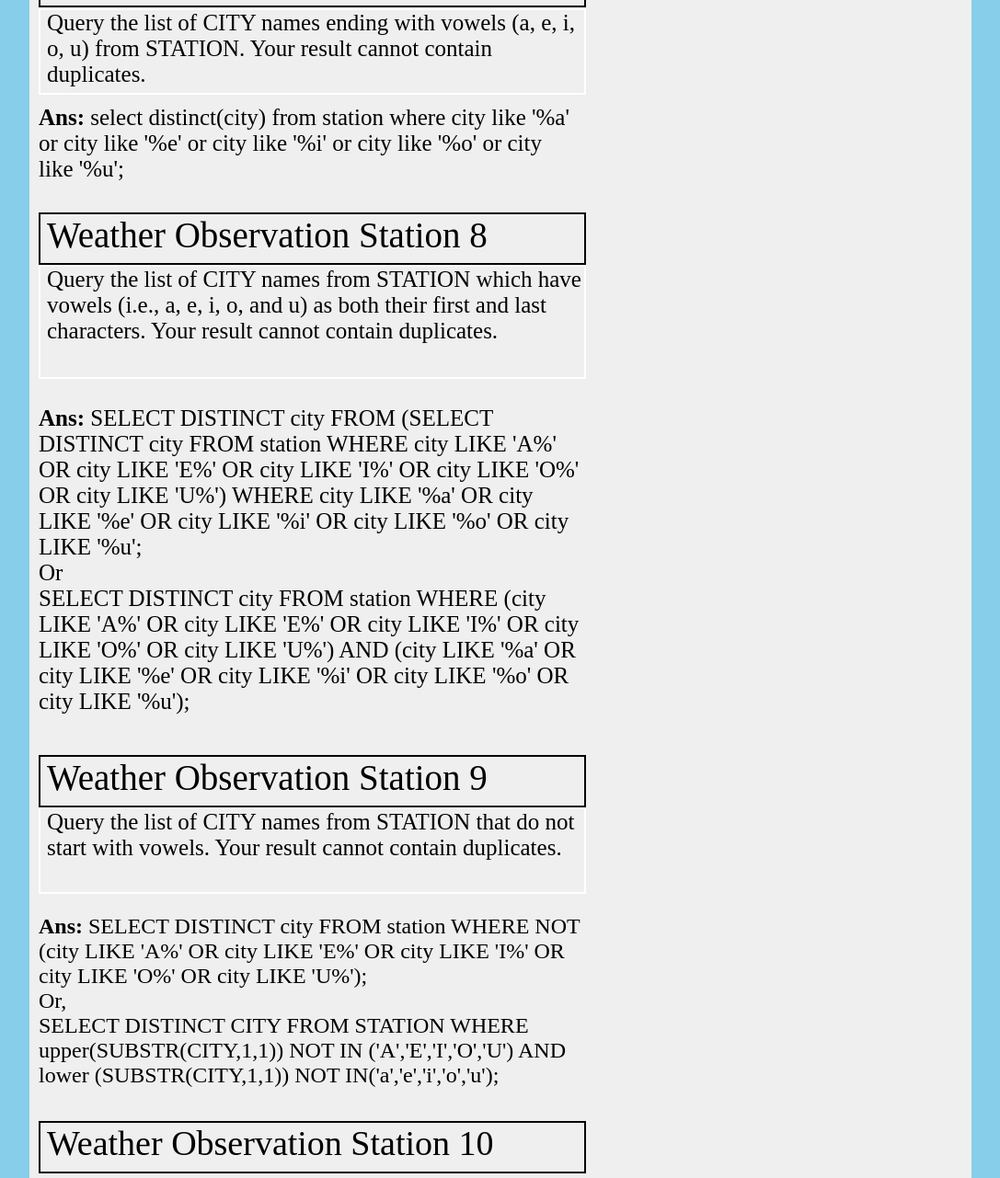
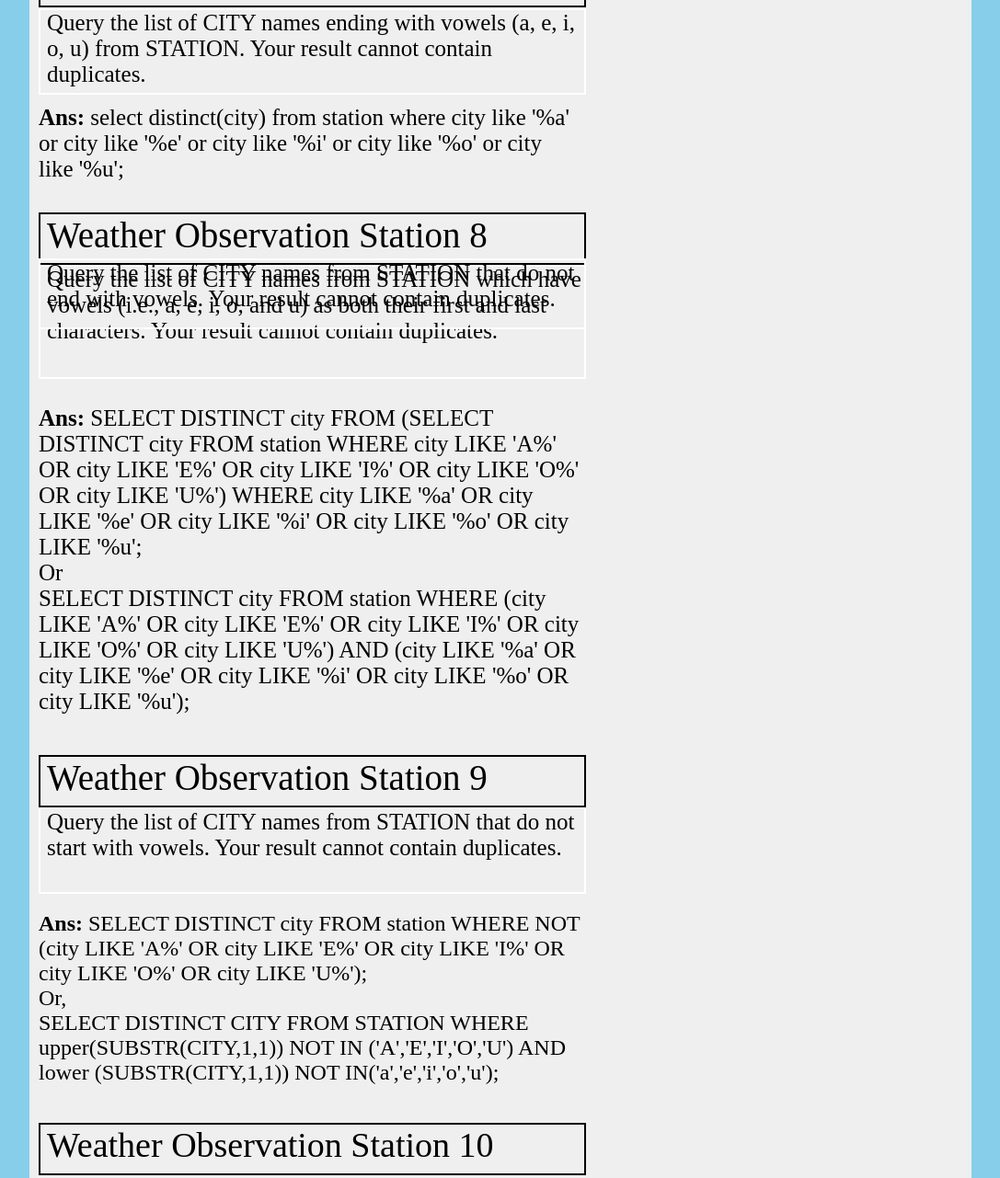
Before and after one commit to SipraGhosh/-Weather-Observation-Station-Hakerrank, a plain HTML site: page index.html in a window 1280 px wide. Shown: the part 2019-3300 px from the top of the page at 92% size, without its empty margins (96-1183 px from the left). Drawn offline with Linux system fonts and the light colour scheme.

Commit message:
Update index.html

```diff
--- a/index.html
+++ b/index.html
@@ -165,7 +165,7 @@
         .qn9{
             width:584px;
             height:53px;
-            top:3238px;
+            top:3240px;
             padding-left:7px;
             left:10px;
             font-size: 38;
@@ -362,7 +362,7 @@
             z-index: 1;
             height:73px;
             font-size: 25;
-            top:59%;
+            top:2300px;
             left:10px;
             position: absolute;
             border:2px solid white;
@@ -523,7 +523,7 @@
             width:590px;
             z-index: 1;
             height:40px;
-            top: 3013px;
+            top: 3010px;
             left:10px;
             font-size: 24;
             position: absolute;
```
